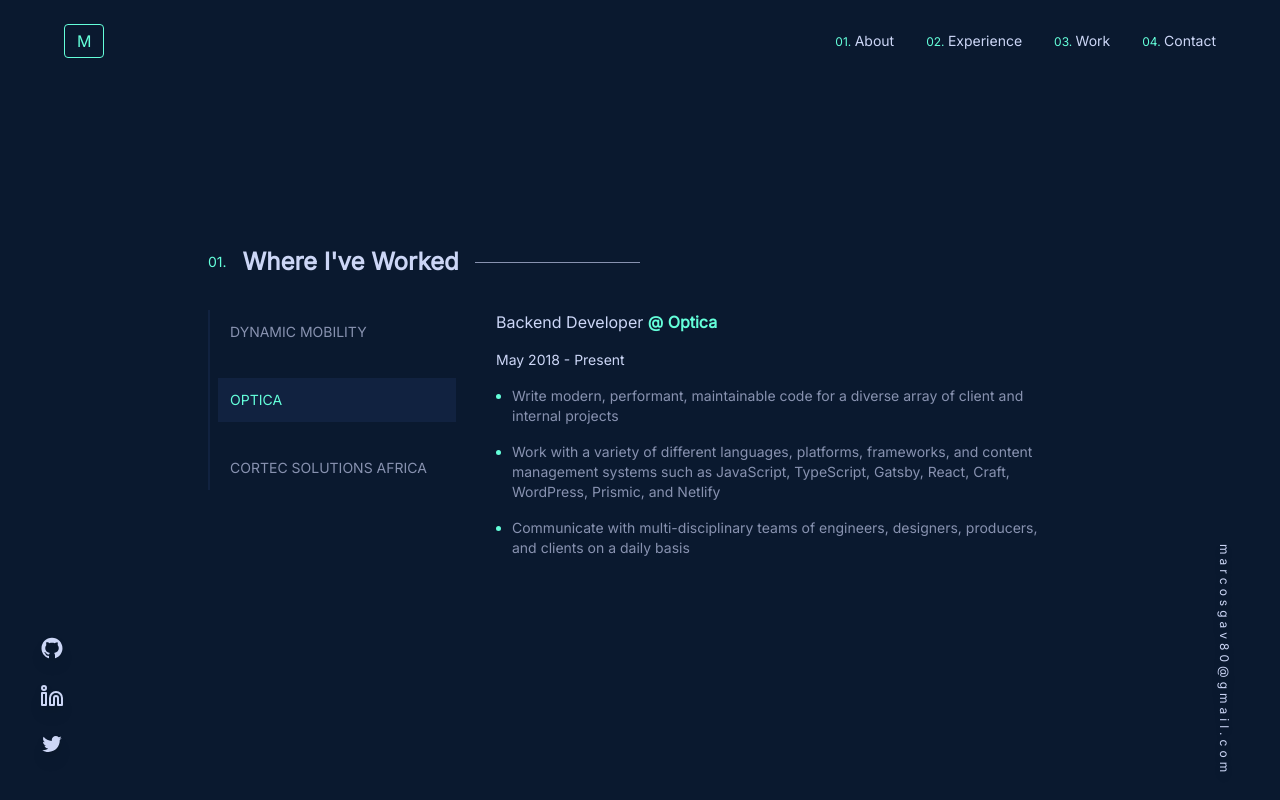
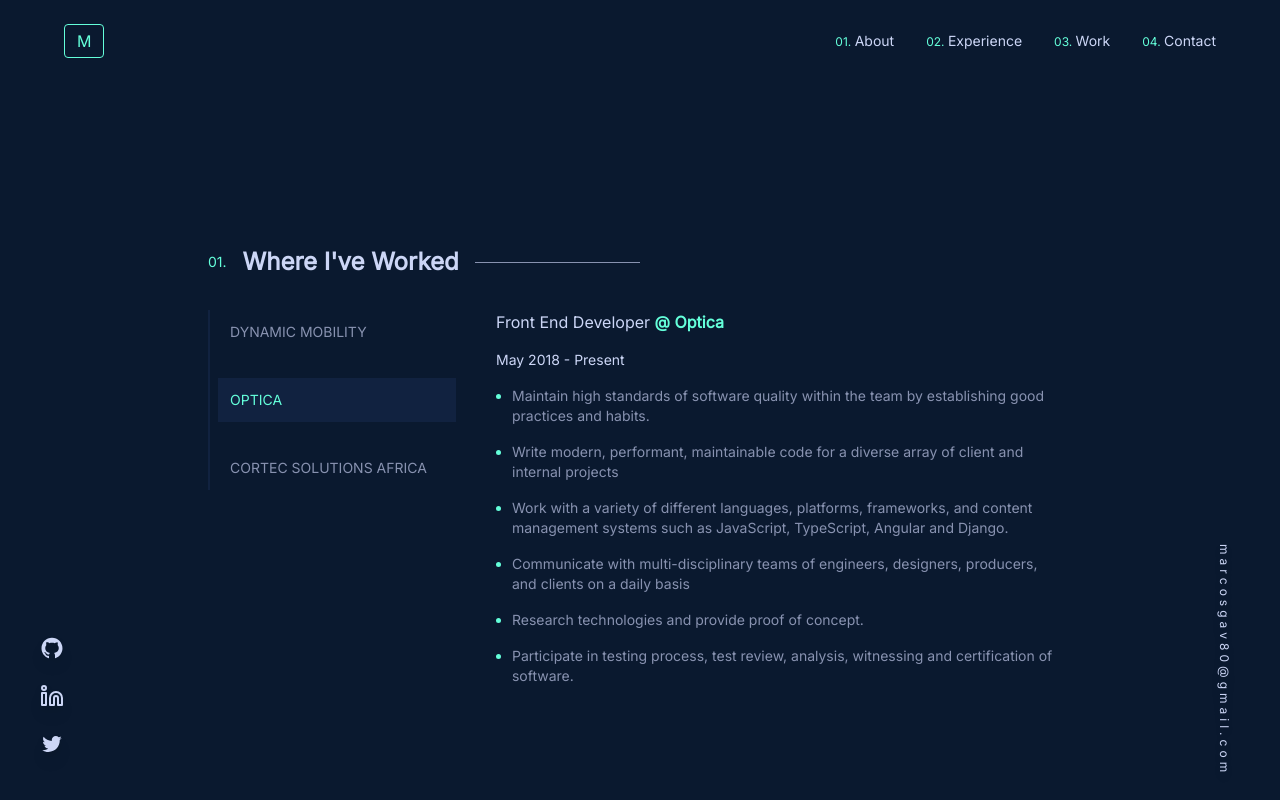
Before and after one commit to Marcos8060/port, a Next.js app: page / in a window 1280 px wide. Both pictures are taken after a click on the item "OPTICA". Shown: the part 1484-2284 px from the top of the page. Built offline with nearby package versions, Linux system fonts and the light colour scheme.

Commit message:
added content for the experience section

```diff
--- a/components/experience.js
+++ b/components/experience.js
@@ -87,7 +87,7 @@ const Experience = () => {
             <>
               <div className="space-y-4">
                 <h2 className="text-white">
-                  Backend Developer{" "}
+                  Front End Developer{" "}
                   <span className="text-secondary font-semibold">
                     {" "}
                     @ Optica
@@ -96,18 +96,26 @@ const Experience = () => {
                 <p className="text-white text-sm">May 2018 - Present</p>
                 <ul className="marker:text-secondary text-gray text-sm list-disc space-y-4 px-4">
                   <li>
+                    Maintain high standards of software quality within the team
+                    by establishing good practices and habits.
+                  </li>
+                  <li>
                     Write modern, performant, maintainable code for a diverse
                     array of client and internal projects
                   </li>
                   <li>
                     Work with a variety of different languages, platforms,
                     frameworks, and content management systems such as
-                    JavaScript, TypeScript, Gatsby, React, Craft, WordPress,
-                    Prismic, and Netlify
+                    JavaScript, TypeScript, Angular and Django.
                   </li>
                   <li>
                     Communicate with multi-disciplinary teams of engineers,
                     designers, producers, and clients on a daily basis
+                  </li>
+                  <li>Research technologies and provide proof of concept.</li>
+                  <li>
+                    Participate in testing process, test review, analysis,
+                    witnessing and certification of software.
                   </li>
                 </ul>
               </div>
@@ -130,15 +138,17 @@ const Experience = () => {
                     array of client and internal projects
                   </li>
                   <li>
-                    Work with a variety of different languages, platforms,
-                    frameworks, and content management systems such as
-                    JavaScript, TypeScript, Gatsby, React, Craft, WordPress,
-                    Prismic, and Netlify
+                    Work with a variety of different languages such as Curl, and
+                    Microsoft Navision.
                   </li>
                   <li>
                     Communicate with multi-disciplinary teams of engineers,
                     designers, producers, and clients on a daily basis
                   </li>
+                  <li>
+                    Develop Saccos Management systems for a variety of clients.
+                  </li>
+                  <li>Research technologies and provide proof of concept.</li>
                 </ul>
               </div>
             </>
```
